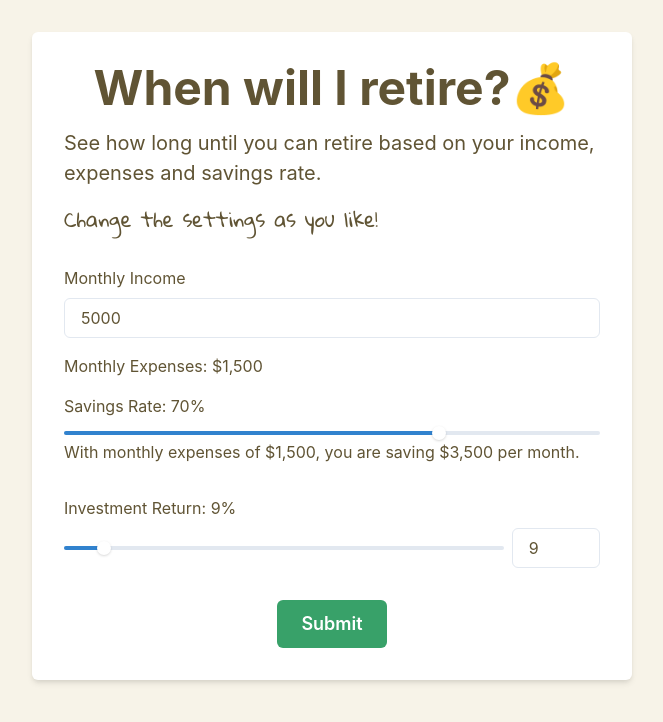
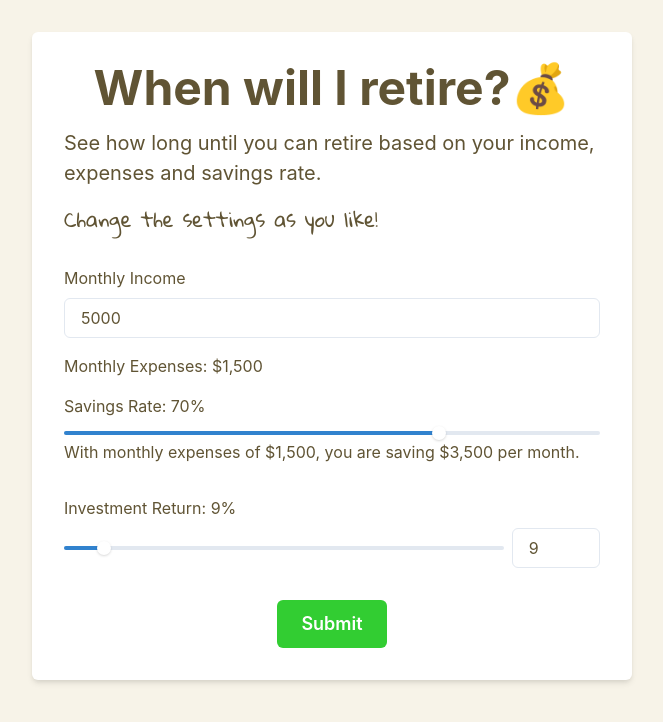
Before and after one commit to GPT-Engineer-App/frugal-retire-calculator, a React (Vite) app: page / in a window 1280 px wide. Shown: the top 722 px of the page, without its empty margins (308-971 px from the left). Built offline with nearby package versions, Linux system fonts and the light colour scheme.

Commit message:
Updated the submit button color to #32CD32 by adding the `backgroundColor` prop to the Button component.
Prompt: Submit button: Update green to #32cd32

```diff
--- a/src/pages/Index.jsx
+++ b/src/pages/Index.jsx
@@ -130,7 +130,7 @@ const Index = () => {
         </HStack>
       </Box>
 
-      <Button colorScheme="green" size="lg" onClick={calculateRetirement} mt={8} mx="auto" display="block">
+      <Button colorScheme="green" size="lg" onClick={calculateRetirement} mt={8} mx="auto" display="block" backgroundColor="#32CD32">
         Submit
       </Button>
 
```
